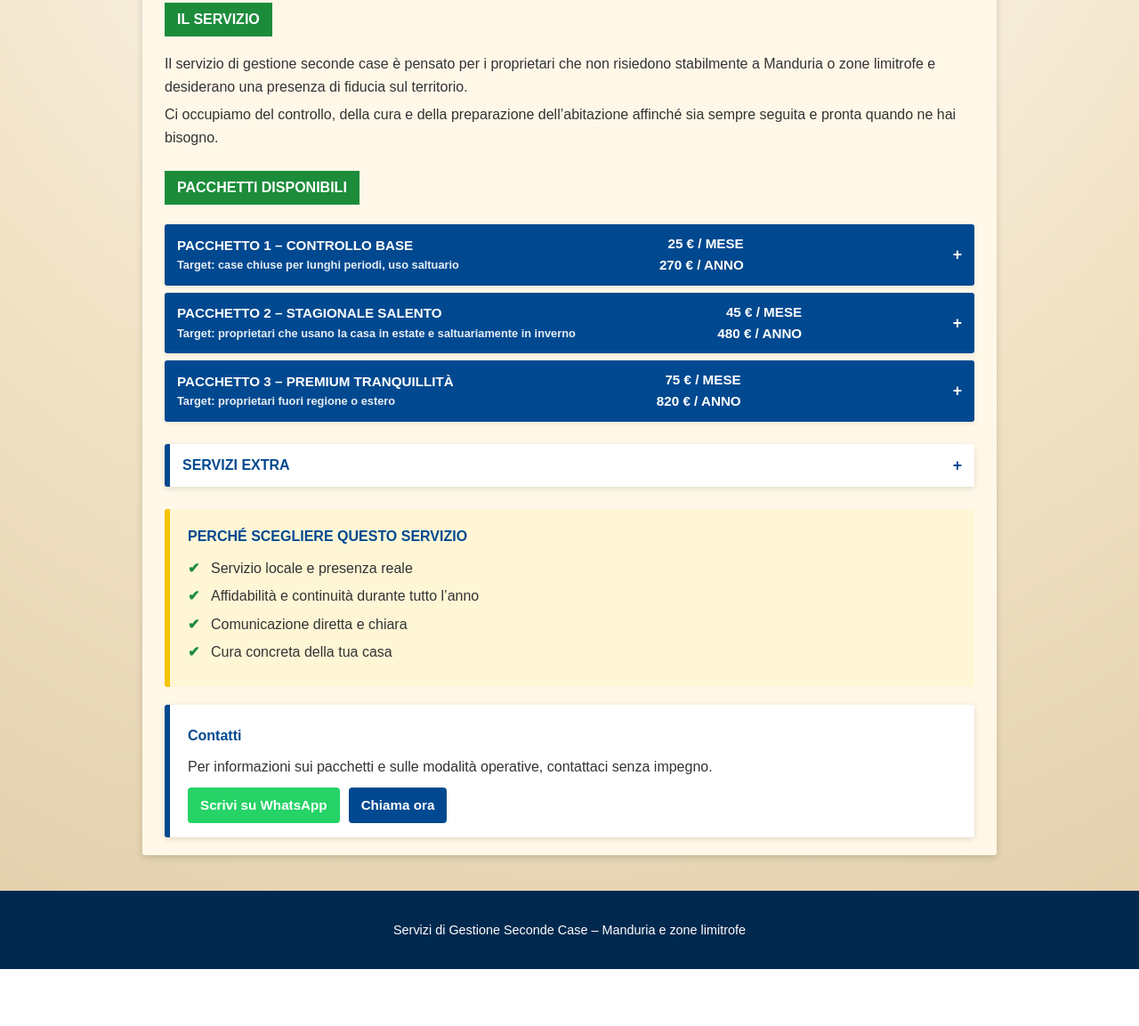
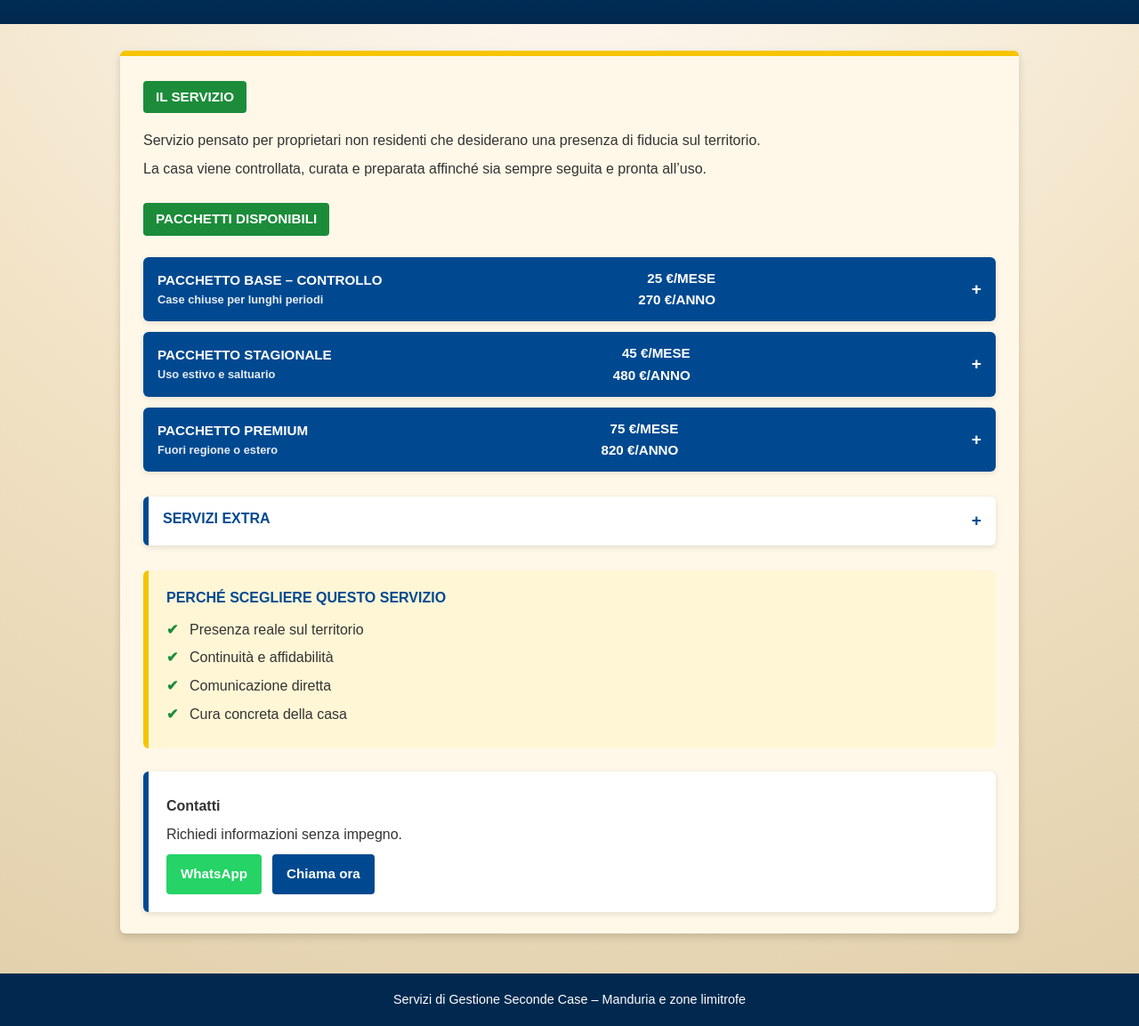
Before and after one commit to QRImpresa/GestioneCasa, a plain HTML site: page index.html in a window 1280 px wide. Shown: the part 286-1439 px from the top of the page at 89% size. Before the commit the page ends 1375 px from the top, so only its background shows below. Drawn offline with Linux system fonts and the light colour scheme.

Commit message:
Update index.html

```diff
--- a/index.html
+++ b/index.html
@@ -3,458 +3,398 @@
 <head>
   <meta charset="UTF-8">
   <meta name="viewport" content="width=device-width, initial-scale=1.0">
-  <title>Servizi di Gestione Seconde Case</title>
-  <meta name="description" content="Servizi di gestione e controllo seconde case a Manduria e zone limitrofe. Presenza locale affidabile tutto l’anno.">
+
+  <title>Gestione Seconde Case a Manduria</title>
+  <meta name="description" content="Gestione e controllo seconde case a Manduria e zone limitrofe. Presenza locale affidabile tutto l’anno per proprietari non residenti.">
 
   <style>
-    :root {
-      --blue: #004990;
-      --yellow: #f6c400;
-      --green: #1c8c3a;
-      --sand: #f2e3c6;
-      --paper: #fff8e8;
-      --dark: #333333;
+    :root{
+      --blue:#004990;
+      --blue-dark:#01294f;
+      --yellow:#f6c400;
+      --green:#1c8c3a;
+      --sand:#f2e3c6;
+      --paper:#fff8e8;
+      --dark:#333;
+      --radius:6px;
     }
 
-    * {
-      box-sizing: border-box;
+    *{box-sizing:border-box;margin:0;padding:0}
+
+    body{
+      font-family:Arial, Helvetica, sans-serif;
+      background:radial-gradient(circle at top,#ffffff 0,var(--sand) 55%,#e1cfaa 100%);
+      color:var(--dark);
+      line-height:1.6;
     }
 
-    body {
-      margin: 0;
-      font-family: "Arial", sans-serif;
-      background: radial-gradient(circle at top, #ffffff 0, var(--sand) 55%, #e1cfaa 100%);
-      color: var(--dark);
-      line-height: 1.6;
+    /* ================= HEADER / HERO ================= */
+
+    header{
+      background:linear-gradient(180deg,var(--blue) 0%,var(--blue-dark) 100%);
+      color:#fff;
+      text-align:center;
+      padding:48px 20px 36px;
     }
 
-    header {
-      text-align: center;
-      padding: 40px 20px 25px;
-      background: linear-gradient(180deg, var(--blue) 0%, #003366 60%, #01294f 100%);
-      color: #ffffff;
-      text-transform: uppercase;
+    header h1{
+      font-size:2.3rem;
+      letter-spacing:1px;
+      text-transform:uppercase;
     }
 
-    header h1 {
-      margin: 0;
-      font-size: 2.2rem;
-      letter-spacing: 1px;
+    header h2{
+      margin-top:6px;
+      font-size:1.4rem;
+      color:var(--yellow);
+      letter-spacing:1px;
+      text-transform:uppercase;
     }
 
-    header h2 {
-      margin: 5px 0 12px;
-      font-size: 1.4rem;
-      color: var(--yellow);
-      letter-spacing: 1px;
+    header p{
+      margin-top:12px;
+      font-size:1.05rem;
+      max-width:720px;
+      margin-left:auto;
+      margin-right:auto;
     }
 
-    header p {
-      margin: 4px 0;
-      font-size: 1rem;
-      text-transform: none;
+    .hero-cta{
+      margin-top:18px;
+      display:flex;
+      justify-content:center;
+      gap:12px;
+      flex-wrap:wrap;
     }
 
-    .container {
-      max-width: 1000px;
-      margin: 0 auto;
-      padding: 25px 20px 40px;
+    /* ================= LAYOUT ================= */
+
+    .container{
+      max-width:1050px;
+      margin:0 auto;
+      padding:30px 20px 45px;
     }
 
-    .stripe {
-      background: var(--paper);
-      border-radius: 3px;
-      box-shadow: 0 3px 8px rgba(0,0,0,0.15);
-      padding: 25px 25px 20px;
-      border-top: 6px solid var(--yellow);
+    .card{
+      background:var(--paper);
+      border-radius:var(--radius);
+      padding:28px 26px 24px;
+      box-shadow:0 4px 10px rgba(0,0,0,.15);
+      border-top:6px solid var(--yellow);
     }
 
-    .section-title {
-      display: inline-block;
-      background: var(--green);
-      color: #ffffff;
-      padding: 6px 14px;
-      font-weight: bold;
-      font-size: 1rem;
-      text-transform: uppercase;
-      margin-bottom: 12px;
+    .section{
+      margin-bottom:26px;
     }
 
-    .intro {
-      margin-bottom: 25px;
+    .section-title{
+      display:inline-block;
+      background:var(--green);
+      color:#fff;
+      padding:6px 14px;
+      font-weight:bold;
+      font-size:.95rem;
+      text-transform:uppercase;
+      border-radius:4px;
+      margin-bottom:12px;
     }
 
-    .intro p {
-      margin: 6px 0;
+    p{margin:6px 0}
+
+    /* ================= LISTE ================= */
+
+    ul{
+      list-style:none;
+      margin:10px 0 14px;
+      padding-left:0;
     }
 
-    ul {
-      list-style: none;
-      padding-left: 0;
-      margin: 8px 0 16px;
+    li{
+      position:relative;
+      padding-left:26px;
+      margin-bottom:6px;
     }
 
-    li {
-      position: relative;
-      padding-left: 26px;
-      margin-bottom: 6px;
+    li::before{
+      content:"✔";
+      position:absolute;
+      left:0;
+      color:var(--green);
+      font-weight:bold;
     }
 
-    li::before {
-      content: "✔";
-      position: absolute;
-      left: 0;
-      top: 0;
-      color: var(--green);
-      font-weight: bold;
+    /* ================= PACCHETTI ================= */
+
+    .packs details{
+      margin-top:12px;
+      background:#fff;
+      border-radius:var(--radius);
+      box-shadow:0 2px 6px rgba(0,0,0,.1);
+      overflow:hidden;
     }
 
-    /* ACCORDION PACCHETTI */
-
-    .packs-wrapper {
-      margin-top: 10px;
+    .packs summary{
+      list-style:none;
+      cursor:pointer;
+      padding:12px 16px;
+      background:var(--blue);
+      color:#fff;
+      display:flex;
+      justify-content:space-between;
+      align-items:center;
+      gap:10px;
+      font-weight:bold;
+      text-transform:uppercase;
     }
 
-    details.pack {
-      margin-top: 10px;
-      border-radius: 3px;
-      background: #ffffff;
-      box-shadow: 0 2px 5px rgba(0,0,0,0.08);
-      overflow: hidden;
+    details[open] summary{
+      background:var(--yellow);
+      color:var(--blue-dark);
     }
 
-    details.pack + details.pack {
-      margin-top: 8px;
+    summary::-webkit-details-marker{display:none}
+
+    summary::after{
+      content:"+";
+      font-size:1.2rem;
     }
 
-    details.pack summary {
-      list-style: none;
-      cursor: pointer;
-      padding: 10px 14px;
-      background: var(--blue);
-      color: #ffffff;
-      display: flex;
-      justify-content: space-between;
-      align-items: center;
-      font-weight: bold;
-      text-transform: uppercase;
+    details[open] summary::after{content:"−"}
+
+    .pack-left{
+      display:flex;
+      flex-direction:column;
     }
 
-    details.pack[open] summary {
-      background: var(--yellow);
-      color: #003366;
+    .pack-name{font-size:.95rem}
+
+    .pack-target{
+      font-size:.8rem;
+      text-transform:none;
+      opacity:.9;
     }
 
-    details.pack summary::-webkit-details-marker {
-      display: none;
+    .price{
+      font-size:.95rem;
+      text-align:right;
+      white-space:nowrap;
     }
 
-    details.pack summary::after {
-      content: "+";
-      margin-left: 10px;
-      font-size: 1.1rem;
+    .pack-body{
+      padding:14px 18px 12px;
+      background:#fffdf6;
+      border-top:1px solid #f0e4c4;
     }
 
-    details.pack[open] summary::after {
-      content: "−";
+    .pack-body h4{
+      font-size:.95rem;
+      margin-bottom:6px;
+      text-transform:uppercase;
+      color:var(--blue);
     }
 
-    .summary-left {
-      display: flex;
-      flex-direction: column;
+    .pack-prices{
+      margin-top:6px;
+      font-size:.9rem;
     }
 
-    .pack-name {
-      font-size: 0.95rem;
+    /* ================= EXTRA ================= */
+
+    .extra{
+      margin-top:28px;
+      border-left:6px solid var(--blue);
+      background:#fff;
+      border-radius:var(--radius);
+      box-shadow:0 2px 6px rgba(0,0,0,.12);
     }
 
-    .pack-target {
-      font-size: 0.8rem;
-      text-transform: none;
-      opacity: 0.9;
+    .extra summary{
+      padding:12px 16px;
+      cursor:pointer;
+      font-weight:bold;
+      text-transform:uppercase;
+      color:var(--blue);
+      display:flex;
+      justify-content:space-between;
     }
 
-    .price {
-      font-size: 0.95rem;
-      text-align: right;
+    .extra summary::after{content:"+"}
+    .extra[open] summary::after{content:"−"}
+
+    .extra-body{
+      padding:12px 18px;
+      background:#fffdf6;
+      border-top:1px solid #f0e4c4;
     }
 
-    .pack-body {
-      padding: 12px 16px 10px;
-      background: #fffdf6;
-      border-top: 1px solid #f0e4c4;
+    .extra-body li::before{content:"•"}
+
+    /* ================= HIGHLIGHT ================= */
+
+    .highlight{
+      margin-top:28px;
+      background:#fff6d6;
+      border-left:6px solid var(--yellow);
+      border-radius:var(--radius);
+      padding:18px 20px 12px;
     }
 
-    .pack-body h4 {
-      margin: 0 0 6px;
-      font-size: 0.95rem;
-      text-transform: uppercase;
-      color: var(--blue);
+    .highlight-title{
+      font-weight:bold;
+      text-transform:uppercase;
+      color:var(--blue);
+      margin-bottom:10px;
     }
 
-    .pack-prices {
-      margin-top: 6px;
-      font-size: 0.9rem;
+    /* ================= CTA / CONTATTI ================= */
+
+    .contacts{
+      margin-top:26px;
+      background:#fff;
+      border-left:6px solid var(--blue);
+      border-radius:var(--radius);
+      padding:20px;
+      box-shadow:0 2px 6px rgba(0,0,0,.12);
     }
 
-    .pack-note {
-      margin-top: 4px;
-      font-size: 0.85rem;
-      font-style: italic;
+    .cta-buttons{
+      display:flex;
+      gap:12px;
+      flex-wrap:wrap;
+      margin-top:10px;
     }
 
-    /* SERVIZI EXTRA A TENDINA */
-
-    details.extra {
-      margin-top: 25px;
-      border-radius: 3px;
-      background: #ffffff;
-      box-shadow: 0 2px 6px rgba(0,0,0,0.12);
-      border-left: 6px solid var(--blue);
-      overflow: hidden;
+    .btn{
+      display:inline-block;
+      padding:10px 16px;
+      border-radius:4px;
+      font-weight:bold;
+      text-decoration:none;
+      color:#fff;
+      font-size:.95rem;
     }
 
-    details.extra summary {
-      list-style: none;
-      cursor: pointer;
-      padding: 10px 14px;
-      background: #ffffff;
-      color: var(--blue);
-      font-weight: bold;
-      text-transform: uppercase;
-      display: flex;
-      justify-content: space-between;
-      align-items: center;
+    .btn-whatsapp{background:#25d366}
+    .btn-call{background:var(--blue)}
+
+    .btn:hover{opacity:.9}
+
+    /* ================= FOOTER ================= */
+
+    footer{
+      background:var(--blue-dark);
+      color:#fff;
+      text-align:center;
+      padding:18px 14px;
+      font-size:.9rem;
     }
 
-    details.extra summary::-webkit-details-marker {
-      display: none;
-    }
-
-    details.extra summary::after {
-      content: "+";
-      margin-left: 10px;
-      font-size: 1.1rem;
-      color: var(--blue);
-    }
-
-    details.extra[open] summary::after {
-      content: "−";
-    }
-
-    .extras-body {
-      padding: 10px 16px 8px;
-      background: #fffdf6;
-      border-top: 1px solid #f0e4c4;
-    }
-
-    .extras-body ul li::before {
-      content: "•";
-      color: var(--green);
-      font-weight: bold;
-    }
-
-    /* PERCHÉ SCEGLIERCI */
-
-    .highlight {
-      margin-top: 25px;
-      padding: 18px 20px 10px;
-      background: #fff6d6;
-      border-left: 6px solid var(--yellow);
-      border-radius: 3px;
-    }
-
-    .highlight-title {
-      font-weight: bold;
-      text-transform: uppercase;
-      color: var(--blue);
-      margin-bottom: 10px;
-    }
-
-    /* CONTATTI + CTA */
-
-    .contacts {
-      margin-top: 20px;
-      padding: 18px 20px 16px;
-      background: #ffffff;
-      border-radius: 3px;
-      border-left: 6px solid var(--blue);
-      box-shadow: 0 2px 6px rgba(0,0,0,0.12);
-    }
-
-    .contacts p {
-      margin: 4px 0 10px;
-    }
-
-    .contacts strong {
-      color: var(--blue);
-    }
-
-    .cta-buttons {
-      display: flex;
-      flex-wrap: wrap;
-      gap: 10px;
-      margin-top: 6px;
-    }
-
-    .btn-cta {
-      display: inline-block;
-      padding: 8px 14px;
-      border-radius: 4px;
-      font-size: 0.95rem;
-      font-weight: bold;
-      text-decoration: none;
-      color: #ffffff;
-      cursor: pointer;
-      border: none;
-    }
-
-    .btn-whatsapp {
-      background: #25d366;
-    }
-
-    .btn-call {
-      background: var(--blue);
-    }
-
-    .btn-cta:hover {
-      opacity: 0.9;
-    }
-
-    footer {
-      background: #01294f;
-      color: #ffffff;
-      text-align: center;
-      padding: 18px 15px;
-      font-size: 0.9rem;
+    @media(max-width:600px){
+      header h1{font-size:2rem}
+      header h2{font-size:1.2rem}
     }
   </style>
 </head>
+
 <body>
 
 <header>
-  <h1>Servizi di Gestione</h1>
-  <h2>Seconde Case </h2>
-  <p>Hai una casa a Manduria o zone limitrofe ma vivi lontano?</p>
-  <p>Presenza affidabile sul territorio per la tua tranquillità tutto l’anno.</p>
+  <h1>Gestione Seconde Case</h1>
+  <h2>Manduria e zone limitrofe</h2>
+  <p>Presenza locale affidabile per chi vive lontano dalla propria casa.<br>Controllo, cura e tranquillità tutto l’anno.</p>
+
+  <div class="hero-cta">
+    <a class="btn btn-whatsapp"
+       href="https://wa.me/393934425337?text=Ciao%2C%20vorrei%20informazioni%20sui%20servizi%20di%20gestione%20seconde%20case."
+       target="_blank" rel="noopener">Scrivi su WhatsApp</a>
+    <a class="btn btn-call" href="tel:+393934425337">Chiama ora</a>
+  </div>
 </header>
 
 <div class="container">
-  <div class="stripe">
-    <div class="intro">
+  <div class="card">
+
+    <section class="section">
       <span class="section-title">Il servizio</span>
-      <p>
-        Il servizio di gestione seconde case è pensato per i proprietari che non risiedono stabilmente a Manduria o zone limitrofe e desiderano una presenza di fiducia sul territorio.
-      </p>
-      <p>
-        Ci occupiamo del controllo, della cura e della preparazione dell’abitazione affinché sia sempre seguita e pronta quando ne hai bisogno.
-      </p>
-    </div>
+      <p>Servizio pensato per proprietari non residenti che desiderano una presenza di fiducia sul territorio.</p>
+      <p>La casa viene controllata, curata e preparata affinché sia sempre seguita e pronta all’uso.</p>
+    </section>
 
     <span class="section-title">Pacchetti disponibili</span>
 
-    <div class="packs-wrapper">
+    <div class="packs">
 
-      <!-- PACCHETTO 1 -->
-      <details class="pack">
+      <!-- BASE -->
+      <details>
         <summary>
-          <div class="summary-left">
-            <span class="pack-name">Pacchetto 1 – Controllo Base</span>
-            <span class="pack-target">Target: case chiuse per lunghi periodi, uso saltuario</span>
+          <div class="pack-left">
+            <span class="pack-name">Pacchetto Base – Controllo</span>
+            <span class="pack-target">Case chiuse per lunghi periodi</span>
           </div>
-          <div class="price">
-            <div>25 € / mese</div>
-            <div>270 € / anno</div>
-          </div>
+          <div class="price">25 €/mese<br>270 €/anno</div>
         </summary>
         <div class="pack-body">
           <h4>Servizi inclusi</h4>
           <ul>
             <li>1 controllo mensile</li>
             <li>Ariazione locali</li>
-            <li>Controllo visivo infiltrazioni e umidità</li>
-            <li>Controllo finestre, porte, serrature</li>
+            <li>Verifica infiltrazioni e sicurezza</li>
             <li>Report WhatsApp con foto</li>
-            <li>Avviso immediato in caso di problemi</li>
           </ul>
-          <div class="pack-prices">
-            <strong>Prezzo:</strong> 25 € / mese oppure 270 € / anno (pagamento anticipato).
-          </div>
         </div>
       </details>
 
-      <!-- PACCHETTO 2 -->
-      <details class="pack">
+      <!-- STAGIONALE -->
+      <details>
         <summary>
-          <div class="summary-left">
-            <span class="pack-name">Pacchetto 2 – Stagionale Salento</span>
-            <span class="pack-target">Target: proprietari che usano la casa in estate e saltuariamente in inverno</span>
+          <div class="pack-left">
+            <span class="pack-name">Pacchetto Stagionale</span>
+            <span class="pack-target">Uso estivo e saltuario</span>
           </div>
-          <div class="price">
-            <div>45 € / mese</div>
-            <div>480 € / anno</div>
-          </div>
+          <div class="price">45 €/mese<br>480 €/anno</div>
         </summary>
         <div class="pack-body">
           <h4>Servizi inclusi</h4>
           <ul>
-            <li>1 controllo mensile</li>
-            <li>Apertura stagionale: aerazione completa, attivazione utenze, pulizia base</li>
-            <li>Chiusura stagionale: spegnimento utenze e controllo sicurezza</li>
-            <li>1 pulizia pre-arrivo inclusa</li>
-            <li>Presenza per tecnici o consegne (1 intervento/anno)</li>
-            <li>Report fotografico dopo ogni intervento</li>
+            <li>Controllo mensile</li>
+            <li>Apertura e chiusura stagionale</li>
+            <li>Pulizia pre-arrivo</li>
+            <li>Presenza per tecnici</li>
           </ul>
-          <div class="pack-prices">
-            <strong>Prezzo:</strong> 45 € / mese oppure 480 € / anno. (pagamento anticipato)
-          </div>
         </div>
       </details>
 
-      <!-- PACCHETTO 3 -->
-      <details class="pack">
+      <!-- PREMIUM -->
+      <details>
         <summary>
-          <div class="summary-left">
-            <span class="pack-name">Pacchetto 3 – Premium Tranquillità</span>
-            <span class="pack-target">Target: proprietari fuori regione o estero</span>
+          <div class="pack-left">
+            <span class="pack-name">Pacchetto Premium</span>
+            <span class="pack-target">Fuori regione o estero</span>
           </div>
-          <div class="price">
-            <div>75 € / mese</div>
-            <div>820 € / anno</div>
-          </div>
+          <div class="price">75 €/mese<br>820 €/anno</div>
         </summary>
         <div class="pack-body">
           <h4>Servizi inclusi</h4>
           <ul>
             <li>2 controlli mensili</li>
-            <li>Apertura e chiusura stagionale</li>
-            <li>Pulizie pre-arrivo illimitate (uso personale)</li>
+            <li>Pulizie pre-arrivo illimitate</li>
             <li>Ritiro posta</li>
-            <li>Presenza per artigiani e tecnici</li>
-            <li>Preparazione casa (letti pronti, controllo cucina)</li>
-            <li>Presenza su chiamata fino a 4 ore/anno</li>
-            <li>Report dettagliato con foto</li>
+            <li>Presenza su chiamata</li>
+            <li>Report dettagliato</li>
           </ul>
-          <div class="pack-prices">
-            <strong>Prezzo:</strong> 75 € / mese oppure 820 € / anno. (pagamento anticipato)
-          </div>
         </div>
       </details>
 
     </div>
 
-    <!-- SERVIZI EXTRA A TENDINA -->
     <details class="extra">
-      <summary>
-        <span>Servizi extra</span>
-      </summary>
-      <div class="extras-body">
+      <summary>Servizi extra</summary>
+      <div class="extra-body">
         <ul>
-          <li>Pulizia extra: 40–70 €</li>
-          <li>Presenza su chiamata: 15 € / ora</li>
-          <li>Intervento urgente: 20–30 €</li>
-          <li>Consegna / ritiro chiavi: 10–15 €</li>
-          <li>Preparazione frigo base: 15–25 €</li>
+          <li>Pulizie extra</li>
+          <li>Presenza su chiamata</li>
+          <li>Interventi urgenti</li>
+          <li>Consegna chiavi</li>
         </ul>
       </div>
     </details>
@@ -462,34 +402,29 @@
     <div class="highlight">
       <div class="highlight-title">Perché scegliere questo servizio</div>
       <ul>
-        <li>Servizio locale e presenza reale</li>
-        <li>Affidabilità e continuità durante tutto l’anno</li>
-        <li>Comunicazione diretta e chiara</li>
-        <li>Cura concreta della tua casa</li>
+        <li>Presenza reale sul territorio</li>
+        <li>Continuità e affidabilità</li>
+        <li>Comunicazione diretta</li>
+        <li>Cura concreta della casa</li>
       </ul>
     </div>
 
     <div class="contacts">
       <p><strong>Contatti</strong></p>
-      <p>Per informazioni sui pacchetti e sulle modalità operative, contattaci senza impegno.</p>
+      <p>Richiedi informazioni senza impegno.</p>
       <div class="cta-buttons">
-        <!-- Italia: prefisso 39 + numero 3934425337 senza segni -->
-        <a class="btn-cta btn-whatsapp"
+        <a class="btn btn-whatsapp"
            href="https://wa.me/393934425337?text=Ciao%2C%20vorrei%20informazioni%20sui%20servizi%20di%20gestione%20seconde%20case."
-           target="_blank" rel="noopener">
-          Scrivi su WhatsApp
-        </a>
-        <a class="btn-cta btn-call"
-           href="tel:+393934425337">
-          Chiama ora
-        </a>
+           target="_blank" rel="noopener">WhatsApp</a>
+        <a class="btn btn-call" href="tel:+393934425337">Chiama ora</a>
       </div>
     </div>
+
   </div>
 </div>
 
 <footer>
-  <p>Servizi di Gestione Seconde Case – Manduria e zone limitrofe</p>
+  Servizi di Gestione Seconde Case – Manduria e zone limitrofe
 </footer>
 
 </body>
```
